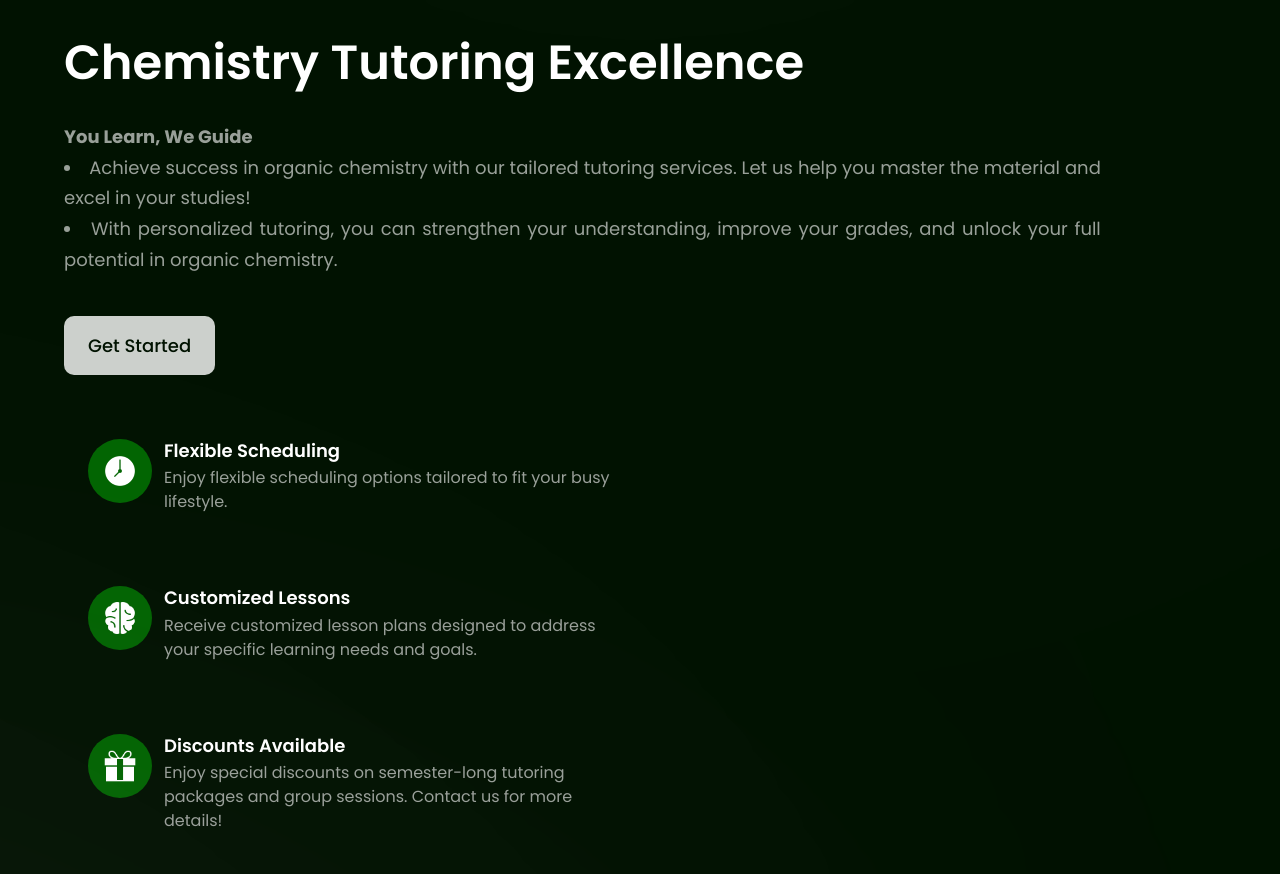
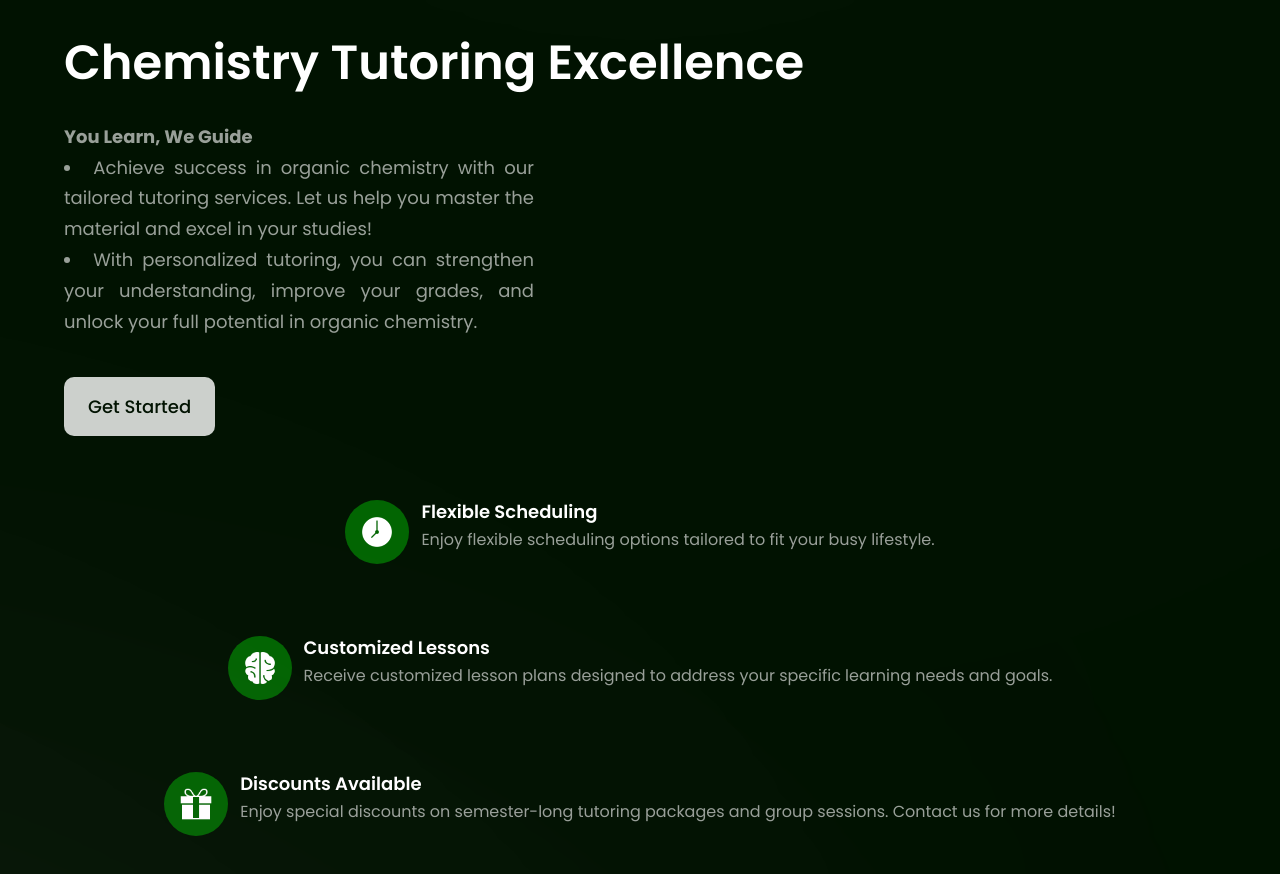
Before and after one commit to AngelaNova/Angela_Tutoring_OrganicChemistry, a React (Vite) app: page / in a window 1280 px wide. Shown: the part 1000-1874 px from the top of the page. Built offline with nearby package versions, Linux system fonts and the light colour scheme.

Commit message:
Update Business.jsx

```diff
--- a/src/components/Business.jsx
+++ b/src/components/Business.jsx
@@ -24,7 +24,7 @@ const Business = () =>  (
       <h2 className={styles.heading2}>
       Chemistry Tutoring Excellence
       </h2>
-      <ul className={`${styles.paragraph} max-w-[90%] mt-5 list-disc list-inside text-justify`}>
+      <ul className={`${styles.paragraph} max-w-[470px] mt-5 list-disc list-inside text-justify`}>
         <b>You Learn, We Guide</b> <br/>
         <li>Achieve success in organic chemistry with our tailored tutoring services. Let us help you master the material and excel in your studies!</li>
         <li>With personalized tutoring, you can strengthen your understanding, improve your grades, and unlock your full potential in organic chemistry.</li>
@@ -33,7 +33,7 @@ const Business = () =>  (
       <Button styles={`mt-10`} />
     </div>
 
-    <div className={`${layout.sectionImg} flex-col w-[50%]`}>
+    <div className={`${layout.sectionImg} flex-col `}>
       {features.map((feature, index) => (
         <FeatureCard key={feature.id} {...feature} index={index} />
       ))}
```
